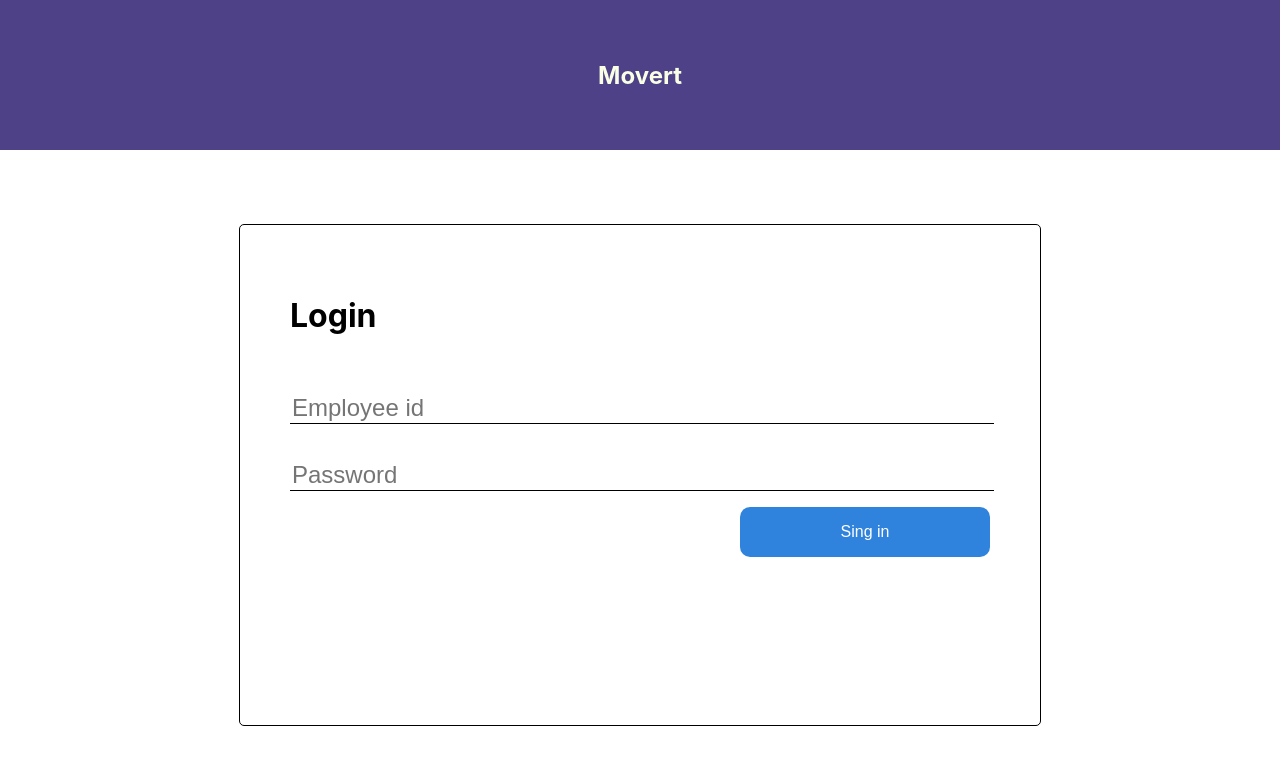
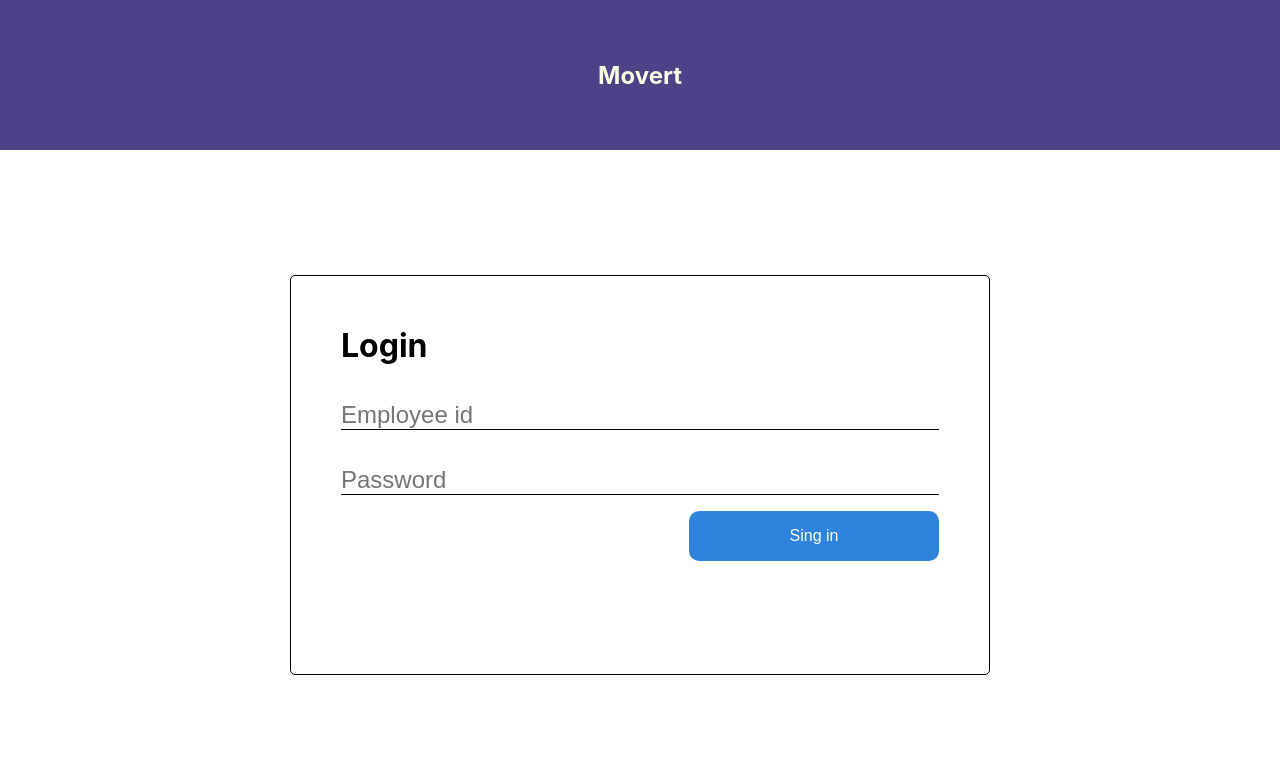
Before and after one commit to MarioMog/movert-frontend, a React (Create React App) app in the folder movert-employee/: page / in a window 1280 px wide. Shown: the top 764 px of the page. Built offline with nearby package versions, Linux system fonts and the light colour scheme.

Commit message:
fix: box sizing on index css

```diff
--- a/movert-employee/src/index.css
+++ b/movert-employee/src/index.css
@@ -1,5 +1,4 @@
 body {
-  margin: 0;
   font-family: -apple-system, BlinkMacSystemFont, 'Segoe UI', 'Roboto', 'Oxygen',
     'Ubuntu', 'Cantarell', 'Fira Sans', 'Droid Sans', 'Helvetica Neue',
     sans-serif;
@@ -8,3 +7,8 @@ body {
   width: 100%;
   height: 100%;
 }
+*{
+  box-sizing: border-box;
+  margin: 0;
+  padding: 0;
+}
```
